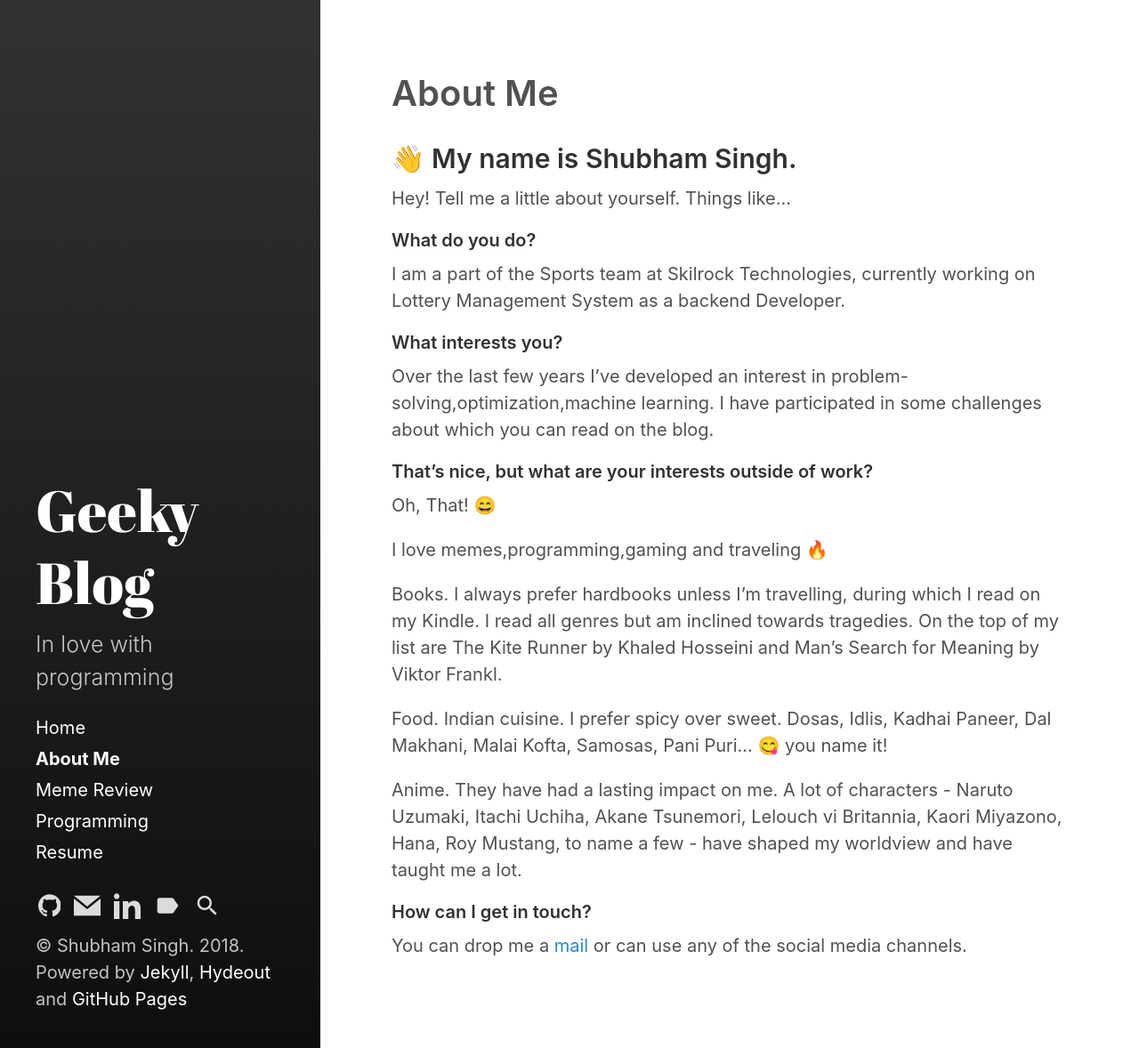
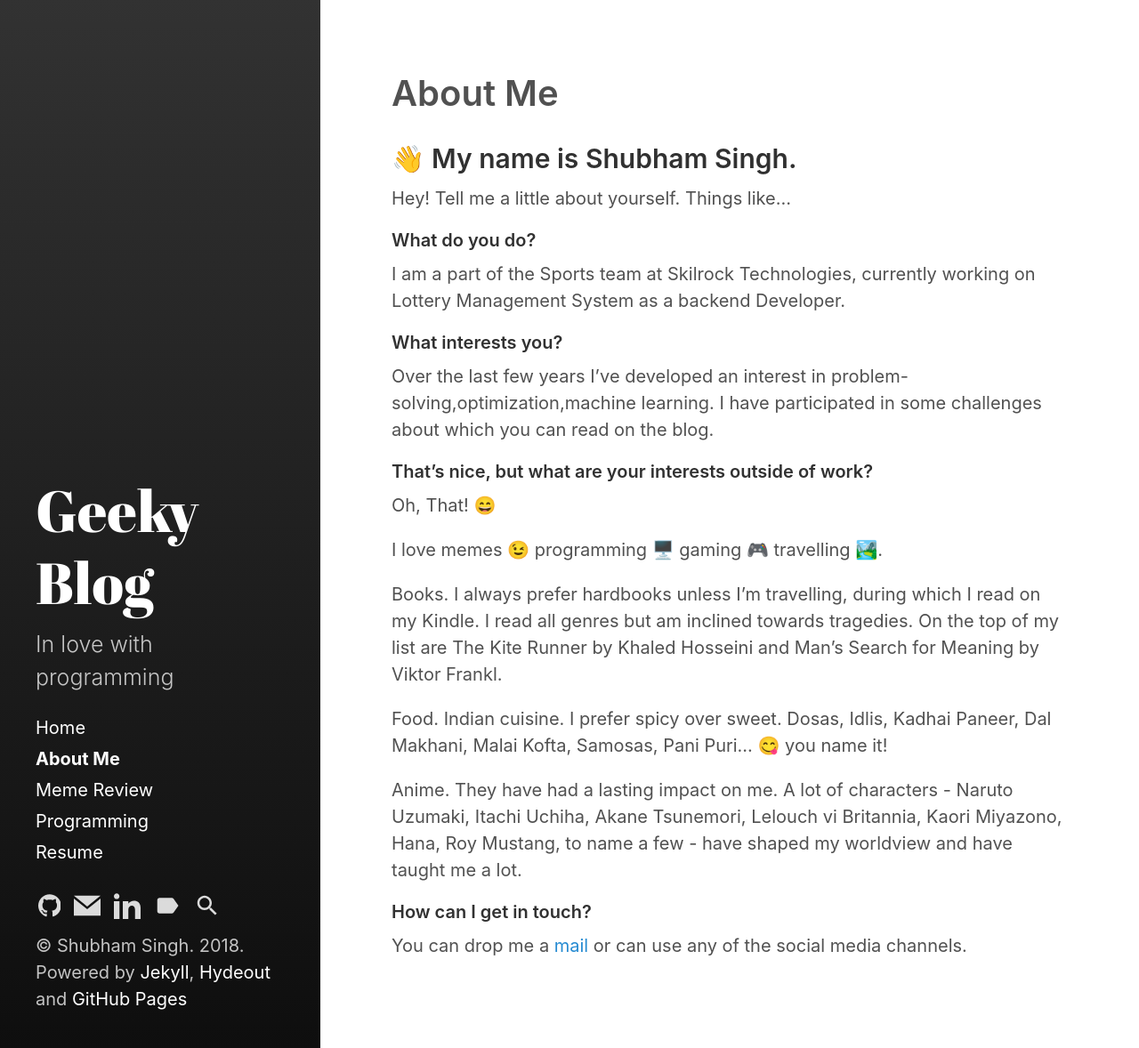
Before and after one commit to singhcse/myblog, a Jekyll site: the page built from about.md, in a window 1280 px wide. Shown: the whole page at 89% size. Built offline with Jekyll 4.4.1, drawn with Linux system fonts in a browser that asks for light colours; emoji names are drawn with the system emoji font.

Commit message:
Update about.md

```diff
--- a/about.md
+++ b/about.md
@@ -20,7 +20,7 @@ Over the last few years I've developed an interest in problem-solving,optimizati
 
 Oh, That! :smile:
 
-I love memes,programming,gaming and traveling 🔥
+I love memes 😉 programming 🖥️ gaming 🎮 travelling 🏞️.
 
 Books. I always prefer hardbooks unless I'm travelling, during which I read on my Kindle. I read all genres but am inclined towards tragedies. On the top of my list are The Kite Runner by Khaled Hosseini and Man's Search for Meaning by Viktor Frankl.
 
```
